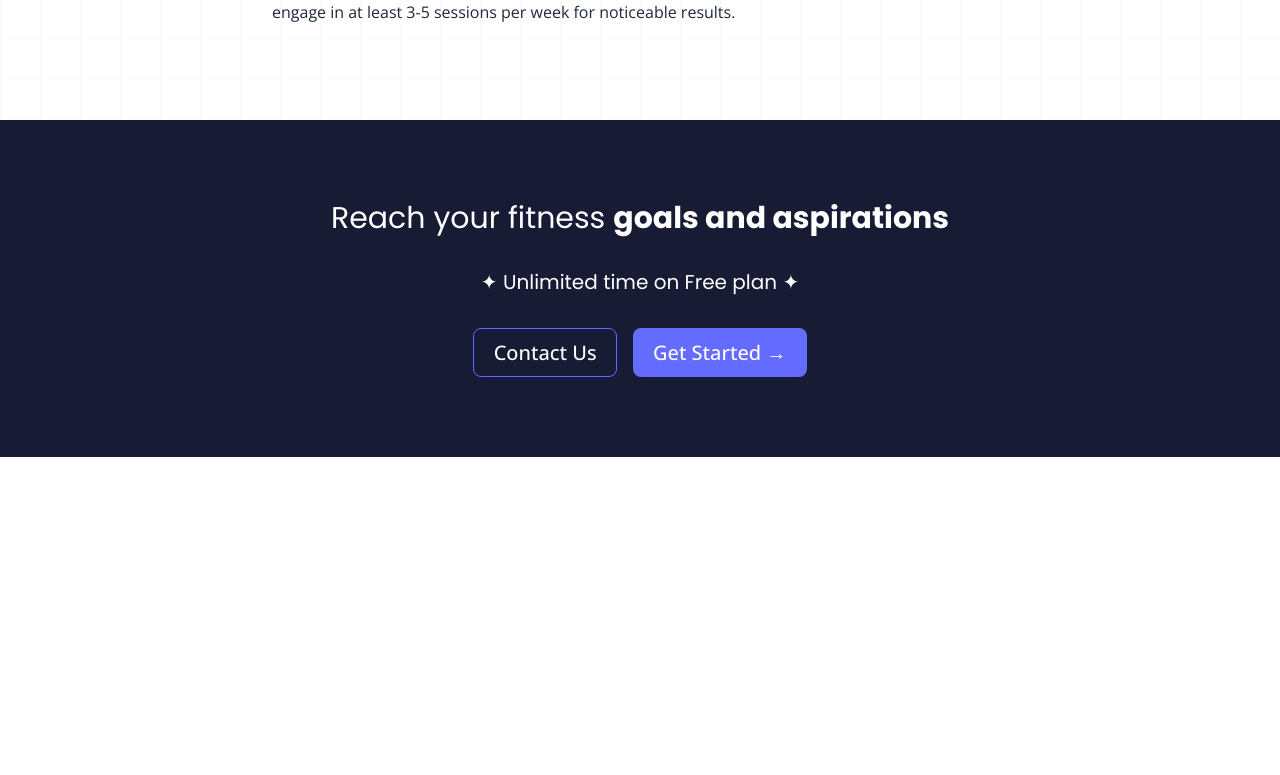
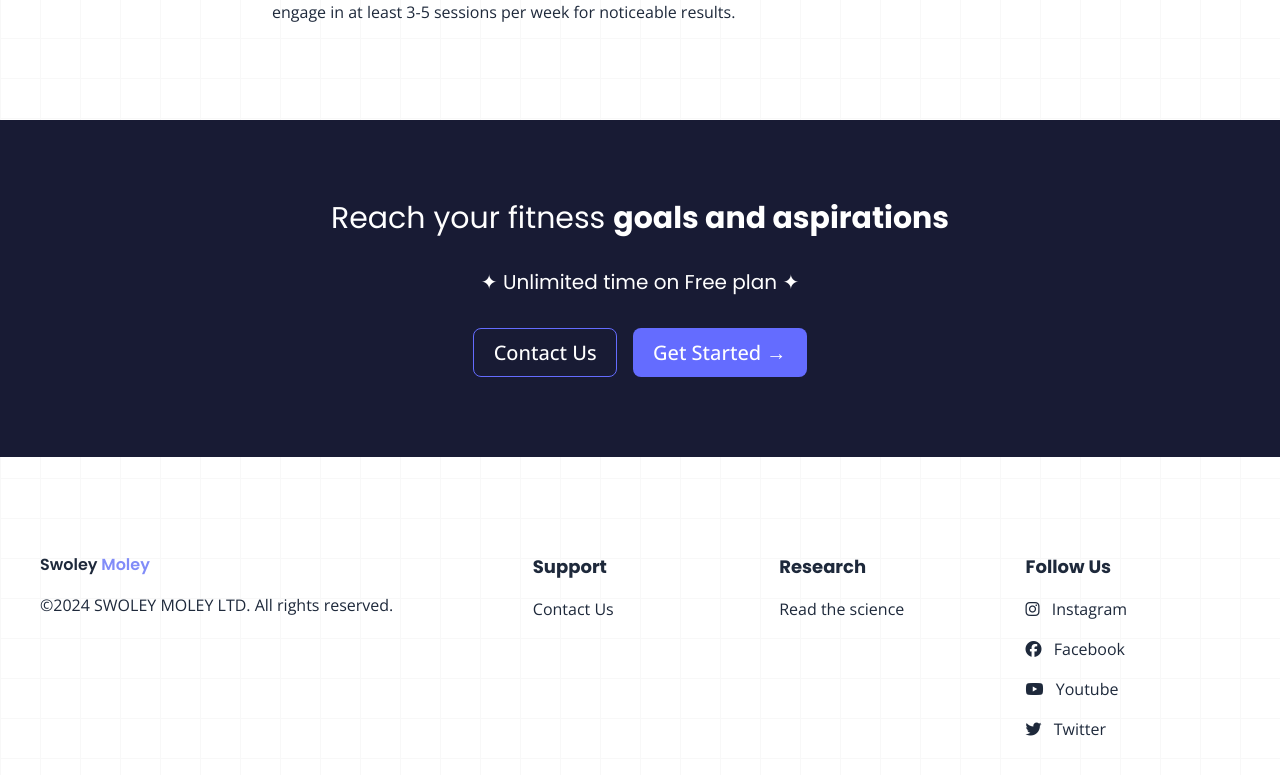
Before and after one commit to jmgrd98/sveltekit-landing-page, a SvelteKit app: page / in a window 1280 px wide. Shown: the part 6722-7497 px from the top of the page. Before the commit the page ends 7179 px from the top, so only its background shows below. Built offline with nearby package versions, Linux system fonts and the light colour scheme.

Commit message:
Update Footer.svelte

```diff
--- a/src/components/Footer.svelte
+++ b/src/components/Footer.svelte
@@ -0,0 +1,37 @@
+<footer class="py-16 sm:py-20 md:py-24 px-4 md:px-8">
+    <div class="max-w-[1200px] mx-auto w-full grid grid-cols-1 sm:grid-cols-2 md:grid-cols-5 gap-8 text-base">
+        <div class="flex flex-col gap-4 md:col-span-2">
+            <h1 class="font-semibold">
+                Swoley <span class="text-indigo-400">Moley</span>
+            </h1>
+            <p>©2024 SWOLEY MOLEY LTD. All rights reserved.</p>
+        </div>
+        <div class="flex flex-col gap-4">
+            <p class="font-bold poppins text-base sm:text-lg">Support</p>
+            <a href="" target="_blank" class="cursor-pointer hover:text-indigo-400 duration-200">Contact Us</a>
+        </div>
+        <div class="flex flex-col gap-4">
+            <p class="font-bold poppins text-base sm:text-lg">Research</p>
+            <a href="" target="_blank" class="cursor-pointer hover:text-indigo-400 duration-200">Read the science</a>
+        </div>
+        <div class="flex flex-col gap-4">
+            <p class="font-bold poppins text-base sm:text-lg">Follow Us</p>
+            <a href="" target="_blank" class="cursor-pointer hover:text-indigo-400 duration-200">
+                <i class="fa-brands fa-instagram pr-2"></i>
+                Instagram
+            </a>
+            <a href="" target="_blank" class="cursor-pointer hover:text-indigo-400 duration-200">
+                <i class="fa-brands fa-facebook pr-2"></i>
+                Facebook
+            </a>
+            <a href="" target="_blank" class="cursor-pointer hover:text-indigo-400 duration-200">
+                <i class="fa-brands fa-youtube pr-2"></i>
+                Youtube
+            </a>
+            <a href="" target="_blank" class="cursor-pointer hover:text-indigo-400 duration-200">
+                <i class="fa-brands fa-twitter pr-2"></i>
+                Twitter
+            </a>
+        </div>
+    </div>
+</footer>
```
